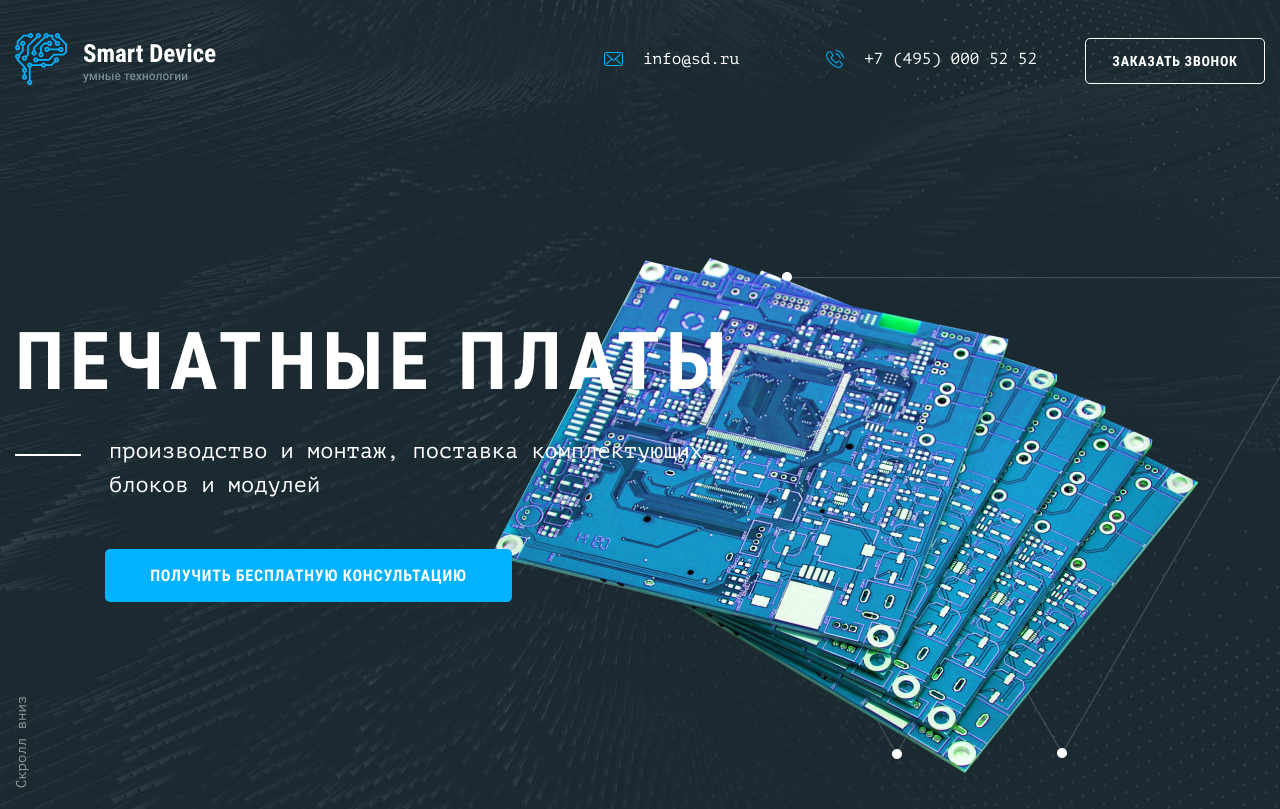
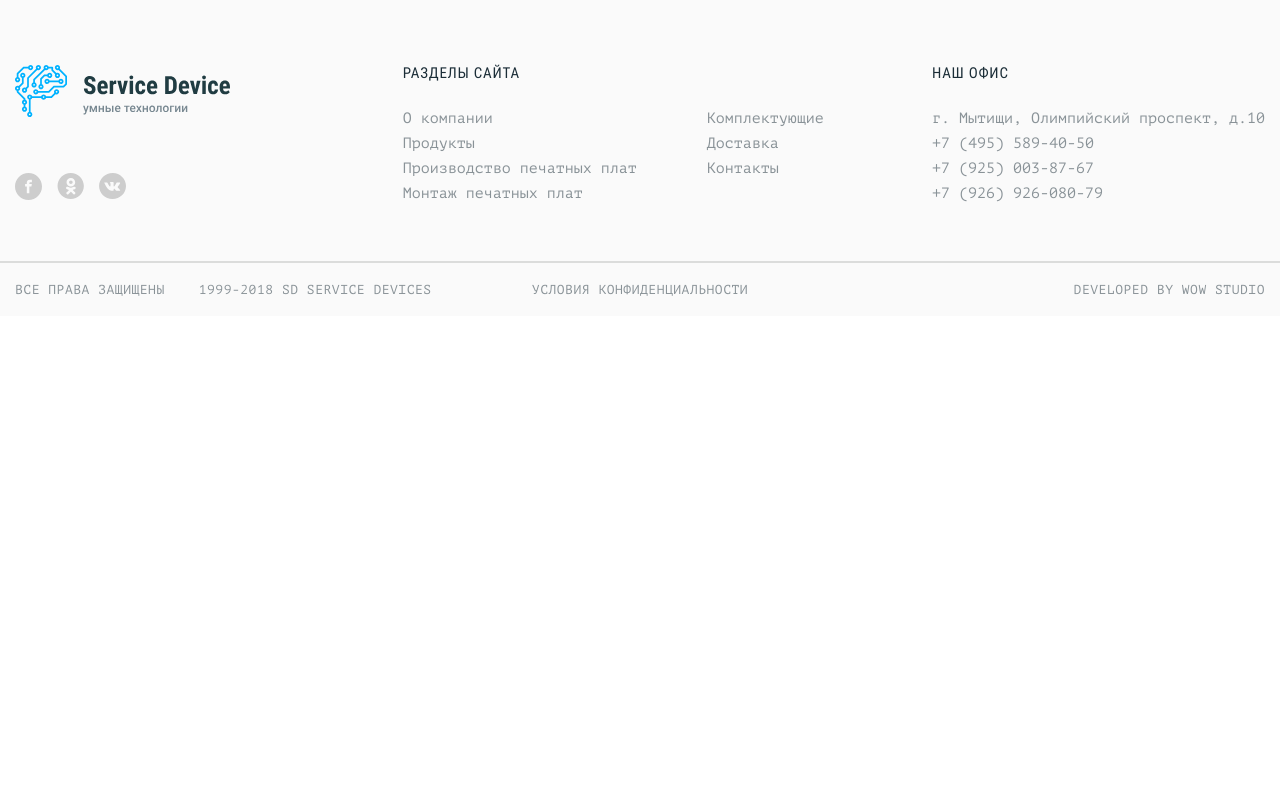
Before and after one commit to madekot/-Smart-Device, a website: page source/index.html in a window 1280 px wide. Shown: the top 809 px of the page. Drawn offline with nearby package versions, Linux system fonts and the light colour scheme; files that its build step writes are made by us from their sources.

Commit message:
верстает футер

```diff
--- a/source/index.html
+++ b/source/index.html
@@ -8,7 +8,7 @@
   <link rel="stylesheet" href="css/style.min.css">
 </head>
 <body>
-  <header class="header">
+  <!-- <header class="header">
     <div class="header__content">
       <div class="header__wrap-top">
         <nav class="header__nav">
@@ -37,7 +37,7 @@
       </div>
       <a href="#advantages" class="header__link">Скролл вниз</a>
     </div>
-  </header>
+  </header> -->
   <footer class="footer">
     <div class="footer__content">
       <a class="footer__logo logo">
@@ -75,11 +75,63 @@
           </a>
         </li>
       </ul>
-      <div class="footer__sections">footer__sections</div>
-      <div class="footer__contacts">footer__contacts</div>
-      <div class="footer__copyright">footer__copyright</div>
-      <div class="footer__law">footer__law</div>
-      <div class="footer__developed">footer__developed</div>
+      <section class="footer__sections">
+        <h2 class="footer__title">Разделы сайта</h2>
+        <div class="footer__sections-wrap-site-lists">
+          <ul class="footer__list">
+            <li>
+              <a href="#" class="footer__link">О компании</a>
+            </li>
+            <li>
+              <a href="#" class="footer__link">Продукты</a>
+            </li>
+            <li>
+              <a href="#" class="footer__link">Производство печатных плат</a>
+            </li>
+            <li>
+              <a href="#" class="footer__link">Монтаж печатных плат</a>
+            </li>
+          </ul>
+          <ul class="footer__list">
+            <li>
+              <a href="#" class="footer__link">Комплектующие</a>
+            </li>
+            <li>
+              <a href="#" class="footer__link">Доставка</a>
+            </li>
+            <li>
+              <a href="#" class="footer__link">Контакты</a>
+            </li>
+          </ul>
+        </div>
+      </section>
+      <div class="footer__contacts">
+        <h2 class="footer__title">Наш офис</h2>
+          <div class="footer__sections-wrap-site-lists">
+            <ul class="footer__list">
+              <li>
+                <a href="#" class="footer__link">г. Мытищи, Олимпийский проспект, д.10</a>
+              </li>
+              <li>
+                <a href="tel:+74955894050" class="footer__link">+7 (495) 589-40-50</a>
+              </li>
+              <li>
+                <a href="tel:+79250038767" class="footer__link">+7 (925) 003-87-67</a>
+              </li>
+              <li>
+                <a href="tel:+792692608079" class="footer__link">+7 (926) 926-080-79</a>
+              </li>
+            </ul>
+          </div>
+      </div>
+      <div class="footer__copyright">
+        <a href="#" class="footer__link footer__link--size-big footer__text">Условия конфиденциальности</a>
+      </div>
+      <div class="footer__law">
+        <p class="footer__text">Все права защищены</p>
+        <p class="footer__text">1999-2018 SD Service Devices</p>
+      </div>
+      <a href="#" class="footer__link footer__link--size-big footer__developed">Developed by wow studio</a>
     </div>
   </footer>
 </body>
--- a/source/sass/blocks/footer.scss
+++ b/source/sass/blocks/footer.scss
@@ -3,28 +3,28 @@
 
   min-width: 320px;
   max-width: 1920px;
-  height: 316px;
   margin-right: auto;
   margin-left: auto;
   padding-top: 65px;
-  padding-right: 15px;
   padding-bottom: 14px;
-  padding-left: 15px;
 
   background-color: #fafafa;
+
+  font-family: "Roboto Condensed", "Arial", sans-serif;
 }
 
 .footer__content {
   display: grid;
-  grid-auto-rows: min-content;
   flex-grow: 1;
 
   max-width: 1442px;
   margin-right: auto;
   margin-left: auto;
+  padding-right: 15px;
+  padding-left: 15px;
 
-  color: #ffffff;
-
+  row-gap: 55px;
+  grid-auto-rows: min-content;
   grid-template-columns: repeat(9, 1fr);
 }
 
@@ -32,28 +32,29 @@
   // background-color: red;
   width: 216px;
   height: 52px;
+
   grid-row: 1 / span 1;
   grid-column: 1 / span 2;
 }
 
 .footer__social {
-  margin-top: 52px;
+  // margin-top: 52px;
   // background-color: orange;
-
   grid-row: 2 / span 1;
   grid-column: 1 / span 2;
 }
 
 .footer__sections {
-  background-color: green;
+  margin-left: 110px;
+  // background-color: green;
 
   grid-row: 1 / span 2;
   grid-column: 3 / span 4;
 }
 
 .footer__contacts {
-  background-color: black;
-
+  justify-self: flex-end;
+  // background-color: black;
   grid-row: 1 / span 2;
   grid-column: -4 / span 3;
 }
@@ -61,21 +62,26 @@
 .footer__copyright {
   position: relative;
 
-  background-color: lightgray;
+  padding-top: 17px;
 
+  justify-self: center;
+  // background-color: lightgray;
   grid-row: 3 / span 1;
   grid-column: 4 / span 3;
 }
 
 .footer__law {
-  background-color: lightcoral;
+  padding-top: 17px;
+  // background-color: lightcoral;
 
   grid-row: 3 / span 1;
   grid-column: 1 / span 3;
 }
 .footer__developed {
-  background-color: darkcyan;
+  padding-top: 17px;
 
+  justify-self: flex-end;
+  // background-color: darkcyan;
   grid-row: 3 / span 1;
   grid-column: -4 / span 3;
 }
@@ -96,6 +102,83 @@
   800px 0 0 0 #626962,
   1200px 0 0 0 #626962,
   1423px 0 0 0 #626962;
+}
+
+.footer__title {
+  margin-top: 0;
+  margin-bottom: 0;
+
+  letter-spacing: 0.05em;
+  text-transform: uppercase;
+
+  color: #1b2d37;
+
+  font-size: 15px;
+  font-weight: normal;
+  font-style: normal;
+  line-height: 16px;
+}
+
+.footer__sections-wrap-site-lists {
+  display: flex;
+  flex-wrap: wrap;
+
+  margin-top: 25px;
+}
+
+.footer__list {
+  margin-top: 0;
+  margin-bottom: 0;
+  padding-left: 0;
+
+  list-style: none;
+}
+
+.footer__list + .footer__list {
+  margin-left: 70px;
+}
+
+.footer__link {
+  opacity: 0.5;
+  color: #1b2d37;
+
+  font-family: "PT Mono", "Andale Mono", monospace;
+  font-size: 15px;
+  font-weight: normal;
+  font-style: normal;
+  line-height: 25px;
+}
+
+.footer__link--size-big {
+  letter-spacing: 0.04em;
+  text-transform: uppercase;
+
+  font-size: 13px;
+  line-height: 24px;
+}
+
+.footer__law {
+  display: flex;
+  justify-content: space-between;
+
+  max-width: 457px;
+}
+
+.footer__text {
+  margin-top: 0;
+  margin-bottom: 0;
+
+  letter-spacing: 0.04em;
+  text-transform: uppercase;
+
+  opacity: 0.5;
+  color: #1b2d37;
+
+  font-family: "PT Mono", "Andale Mono", monospace;
+  font-size: 13px;
+  font-weight: normal;
+  font-style: normal;
+  line-height: 24px;
 }
 
 @media (max-width: 1023px) {
@@ -154,7 +237,7 @@
   }
 
   .footer__developed {
-    background-color: #008b8b;
+    // background-color: #008b8b;
 
     grid-row: 3 / span 1;
     grid-column: 5 / -1;
@@ -188,6 +271,7 @@
 
   .footer__contacts {
     position: relative;
+
     grid-row: 5 / span 1;
     grid-column: 1 / -1;
   }
```
